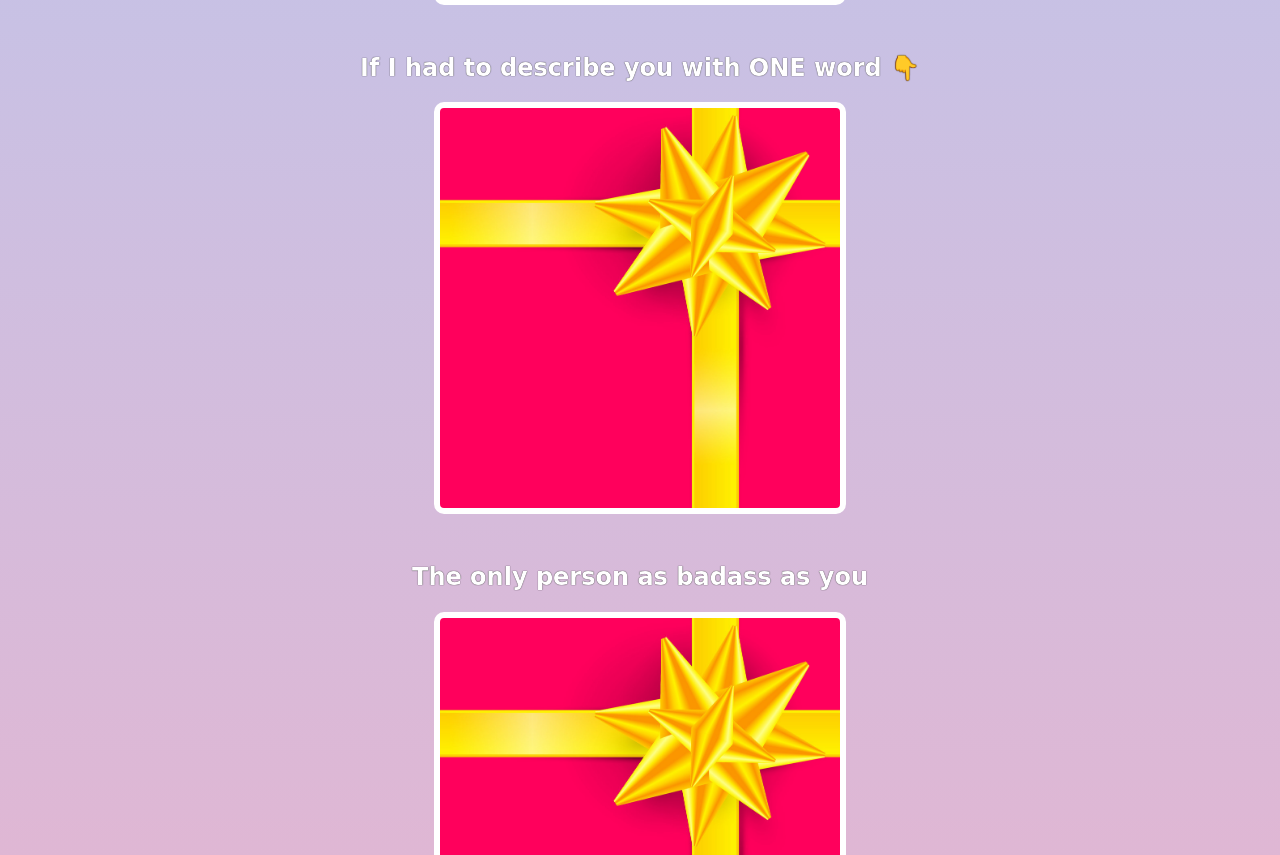
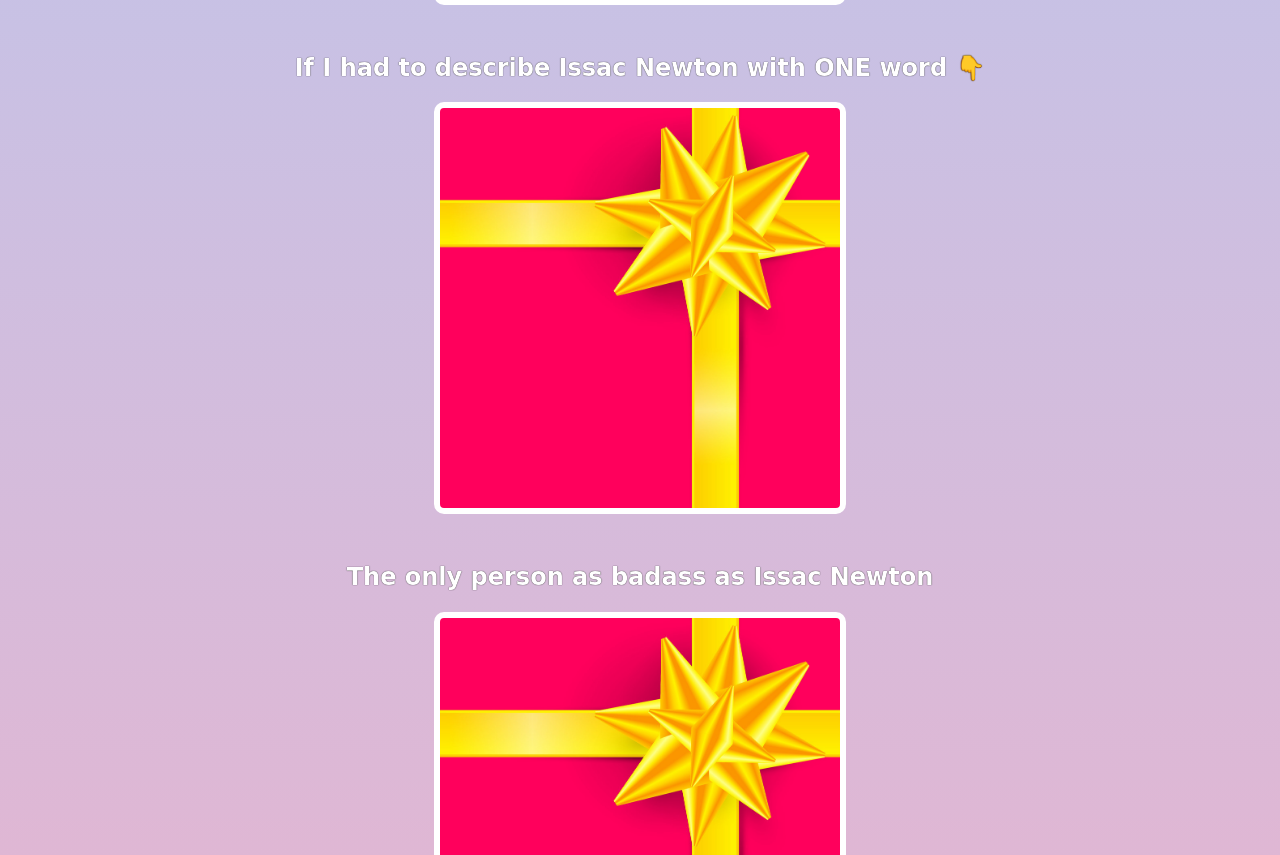
Before and after one commit to silentfoe/birthday-gif-site, a website built with Vite: page index.html in a window 1280 px wide. Shown: the part 1375-2230 px from the top of the page. Built offline with nearby package versions, Linux system fonts and the light colour scheme; a web font is replaced by a local one.

Commit message:
making changes to text

```diff
--- a/index.html
+++ b/index.html
@@ -25,12 +25,12 @@
         </div>
 
         <div class="gift-section">
-            <h2 class="gift-title">If I had to describe you with ONE word 👇</h2>
+            <h2 class="gift-title">If I had to describe Issac Newton with ONE word 👇</h2>
             <div class="gift-img" id="gift-img-genius"></div>
         </div>
 
         <div class="gift-section">
-            <h2 class="gift-title">The only person as badass as you</h2>
+            <h2 class="gift-title">The only person as badass as Issac Newton</h2>
             <div class="gift-img" id="gift-img-badass"></div>
         </div>
 
```
